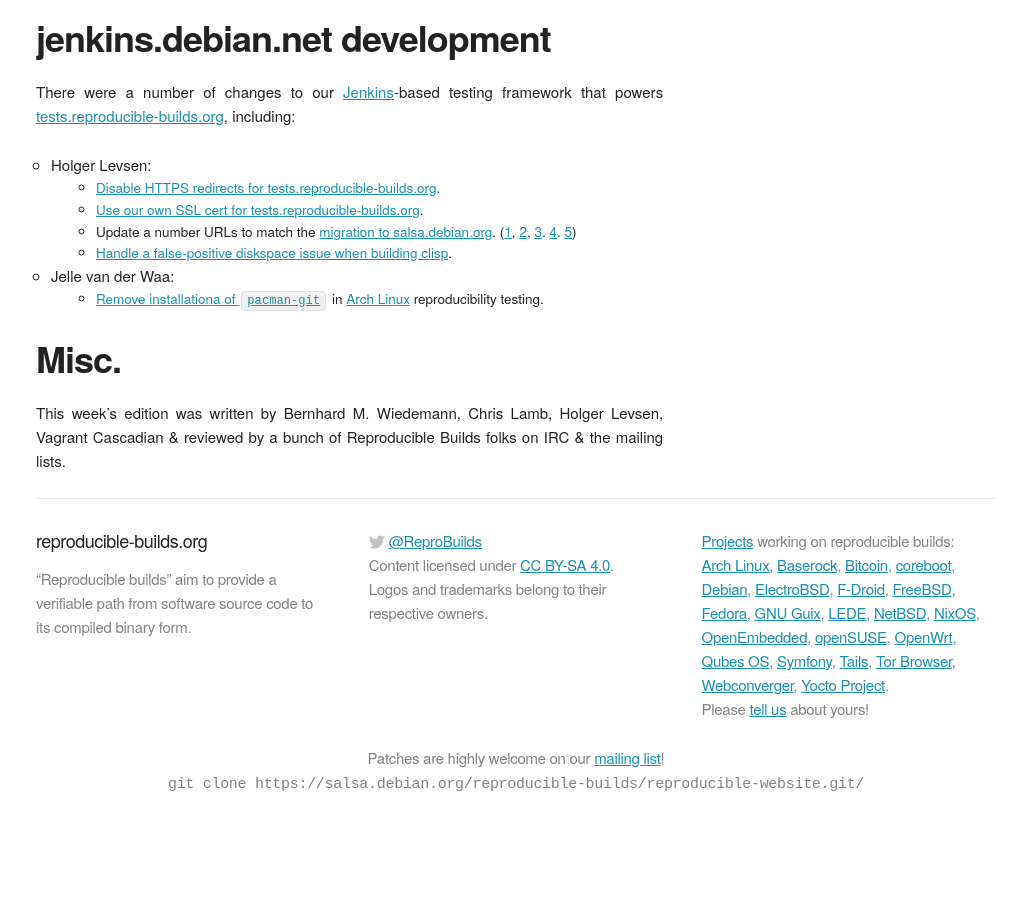
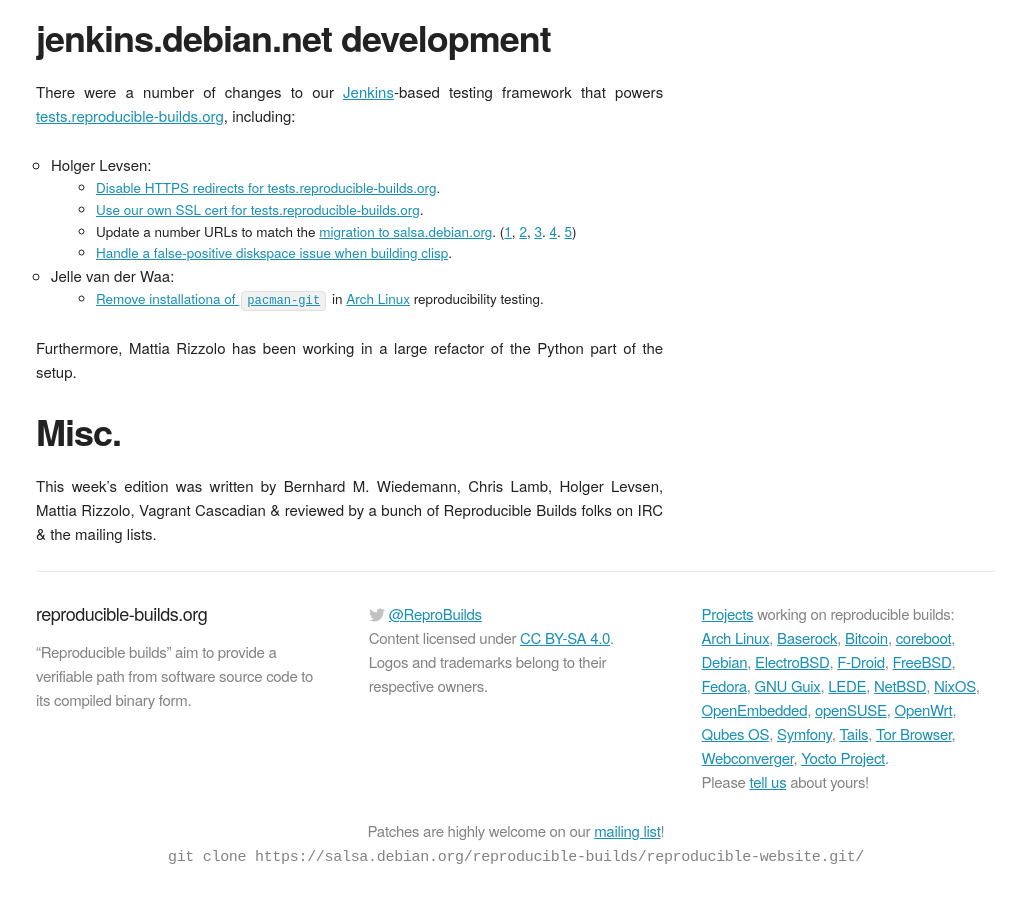
Before and after one commit to prototypefund/reproducible-website, a Jekyll site: the page built from _blog/posts/163.md, in a window 1280 px wide and 900 px high, scrolled down 1964 px. Shown: the whole window, without its empty margins (124-1151 px from the left). Built offline with Jekyll 4.4.1, drawn with Linux system fonts in a browser that asks for light colours; some web fonts are replaced; before the commit the page ends 2791 px from its top, so only the background shows below that.

Commit message:
163: gnerally mention my not-yet merged work on j.d.n
Signed-off-by: Mattia Rizzolo <mattia@debian.org>

```diff
--- a/_blog/posts/163.md
+++ b/_blog/posts/163.md
@@ -63,7 +63,9 @@
 * Jelle van der Waa:
     * [Remove installationa of `pacman-git`](https://salsa.debian.org/qa/jenkins.debian.net/commit/c414ae7f) in [Arch Linux](https://www.archlinux.org/) reproducibility testing.
 
+Furthermore, Mattia Rizzolo has been working in a large refactor of the Python part of the setup.
+
 Misc.
 -----
 
-This week's edition was written by Bernhard M. Wiedemann, Chris Lamb, Holger Levsen, Vagrant Cascadian & reviewed by a bunch of Reproducible Builds folks on IRC & the mailing lists.
+This week's edition was written by Bernhard M. Wiedemann, Chris Lamb, Holger Levsen, Mattia Rizzolo, Vagrant Cascadian & reviewed by a bunch of Reproducible Builds folks on IRC & the mailing lists.
```
